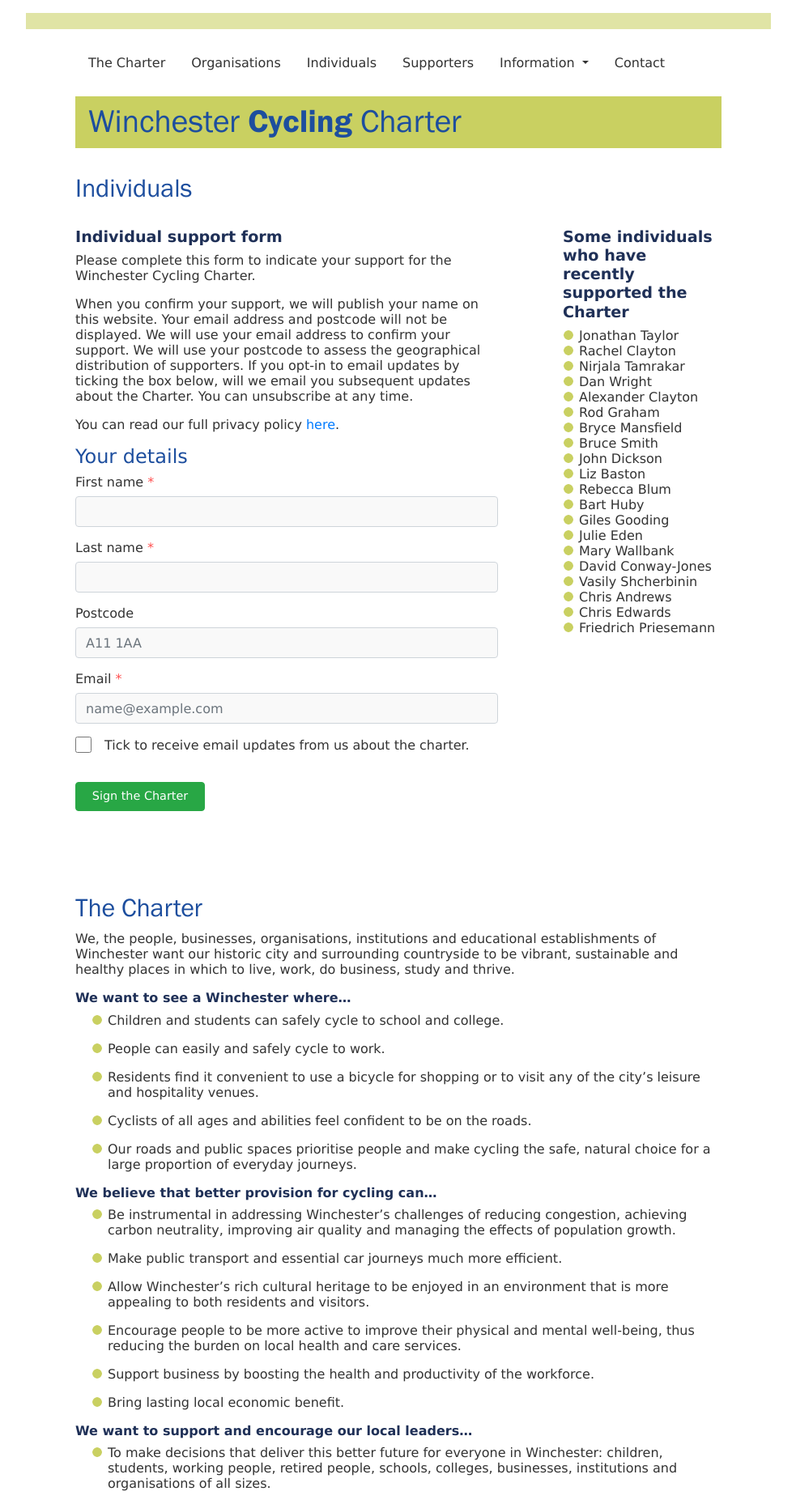
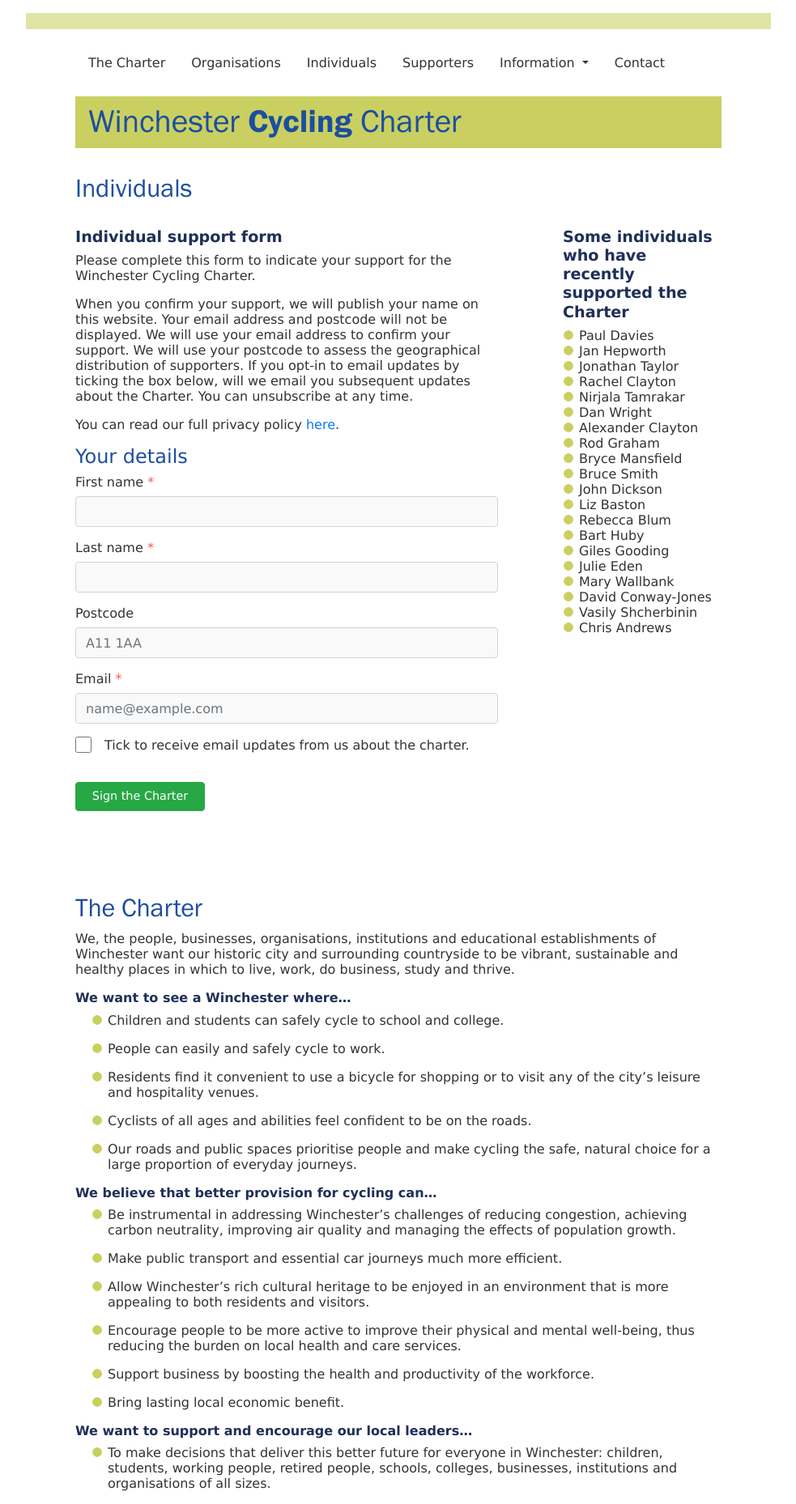
Before and after one commit to winchestercyclingcharter/winchestercyclingcharter.github.io, a Jekyll site: the page built from ind-page.md, in a window 1280 px wide. Shown: the whole page at 81% size, without its empty margins (148-1131 px from the left). Built offline with Jekyll 4.4.1, drawn with Linux system fonts in a browser that asks for light colours; nearby versions of some CDN libraries.

Commit message:
Update people.yml

```diff
--- a/_data/people.yml
+++ b/_data/people.yml
@@ -290,3 +290,5 @@ people:
 - { lastname: Tamrakar, firstname: Nirjala , dt: 20210305-211515-825582 }
 - { lastname: Clayton, firstname: Rachel, dt: 20210305-212144-214929 }
 - { lastname: Taylor, firstname: Jonathan, dt: 20210306-092029-228087 }
+- { lastname: Davies, firstname: Paul, dt: 20210306-130144-988325 }
+- { lastname: Hepworth, firstname: Jan, dt: 20210306-094308-211372 }
```
